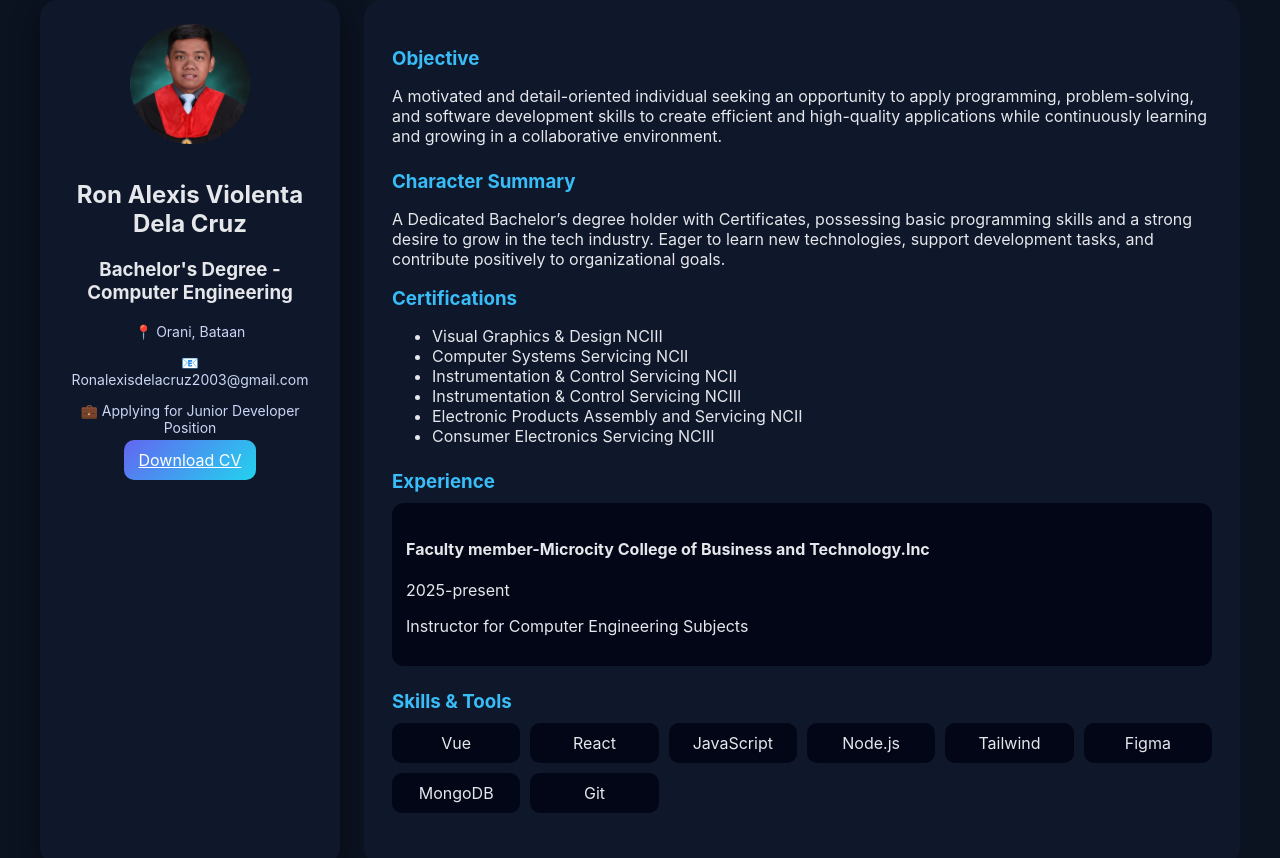
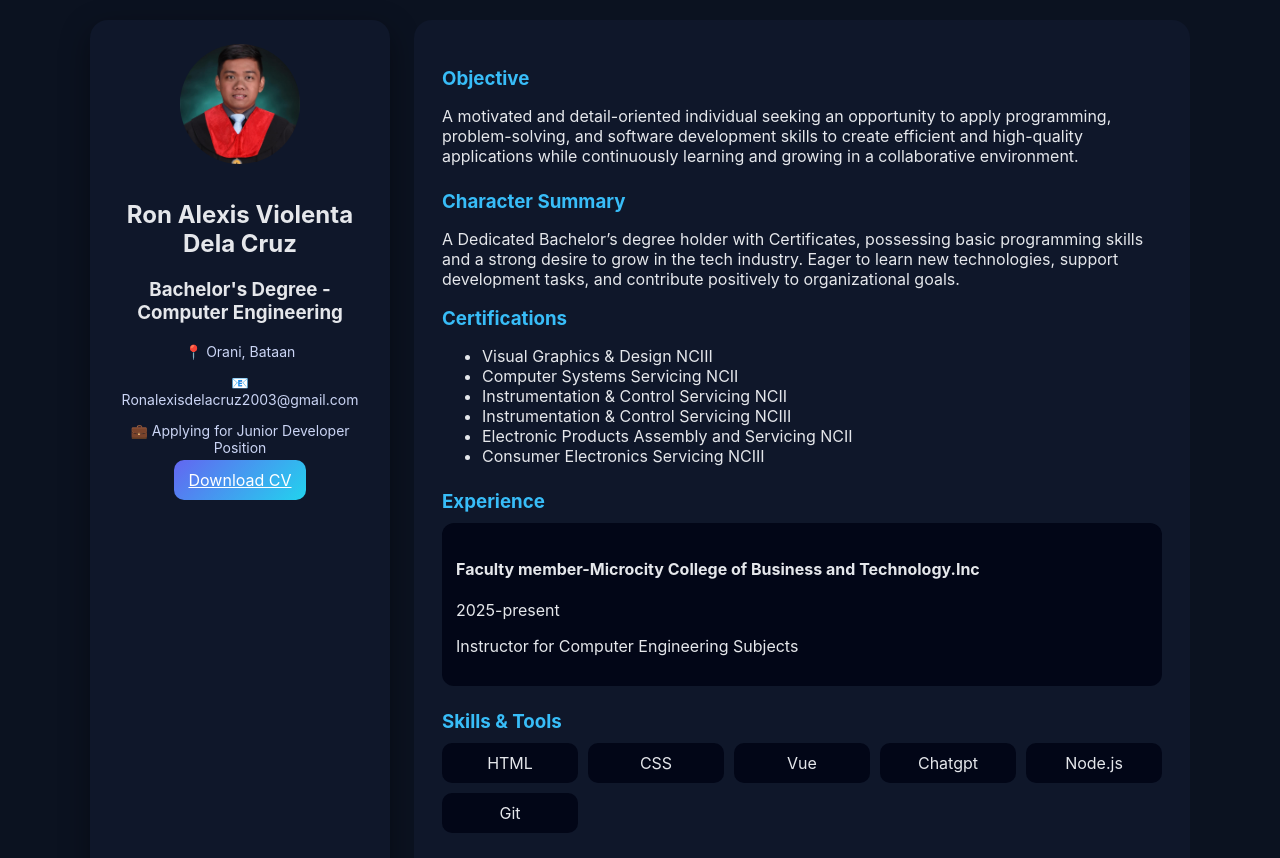
Before and after one commit to AlexisSC0117/MyPortfolio-vue, a Vue app: page / in a window 1280 px wide. Shown: the top 858 px of the page. Built offline with nearby package versions, Linux system fonts and the light colour scheme.

Commit message:
portrait format

```diff
--- a/src/App.vue
+++ b/src/App.vue
@@ -24,14 +24,22 @@ body {
   min-height: 100vh;
   display: flex;
   justify-content: center;
-  align-items: center;
+  align-items: flex-start; /* FIX: allow vertical scroll */
+  padding: 20px 0;
 }
 
 .container {
   display: grid;
   grid-template-columns: 300px 1fr;
   gap: 24px;
-  width: 95%;
-  max-width: 1200px;
+  width: 100%;
+  max-width: 1100px;
+}
+
+/* MOBILE PORTRAIT MODE */
+@media (max-width: 768px) {
+  .container {
+    grid-template-columns: 1fr; /* stack vertically */
+  }
 }
 </style>
--- a/src/components/MainContent.vue
+++ b/src/components/MainContent.vue
@@ -46,13 +46,11 @@
 
 <script setup>
 const skills = [
+  "HTML",
+  "CSS",
   "Vue",
-  "React",
-  "JavaScript",
+  "Chatgpt",
   "Node.js",
-  "Tailwind",
-  "Figma",
-  "MongoDB",
   "Git"
 ]
 </script>
--- a/src/style.css
+++ b/src/style.css
@@ -5,7 +5,7 @@
 
   color-scheme: light dark;
   color: rgba(255, 255, 255, 0.87);
-  background-color: #242424;
+  background-color: #020617;
 
   font-synthesis: none;
   text-rendering: optimizeLegibility;
@@ -13,67 +13,67 @@
   -moz-osx-font-smoothing: grayscale;
 }
 
+* {
+  box-sizing: border-box;
+}
+
+body {
+  margin: 0;
+  min-width: 320px;
+  background: #020617;
+  overflow-x: hidden;
+  display: block; /* FIX: remove center lock */
+}
+
 a {
   font-weight: 500;
   color: #646cff;
   text-decoration: inherit;
 }
+
 a:hover {
   color: #535bf2;
 }
 
-body {
-  margin: 0;
-  display: flex;
-  place-items: center;
-  min-width: 320px;
-  min-height: 100vh;
-}
-
-h1 {
-  font-size: 3.2em;
-  line-height: 1.1;
-}
-
 button {
-  border-radius: 8px;
-  border: 1px solid transparent;
+  border-radius: 10px;
+  border: none;
   padding: 0.6em 1.2em;
   font-size: 1em;
   font-weight: 500;
   font-family: inherit;
   background-color: #1a1a1a;
   cursor: pointer;
-  transition: border-color 0.25s;
 }
+
 button:hover {
-  border-color: #646cff;
+  opacity: 0.9;
 }
-button:focus,
-button:focus-visible {
-  outline: 4px auto -webkit-focus-ring-color;
+
+#app {
+  max-width: 1100px;
+  margin: auto;
+  padding: 20px;
+  text-align: left; /* FIX: mobile-friendly */
 }
 
 .card {
-  padding: 2em;
+  padding: 1.5em;
 }
 
-#app {
-  max-width: 1280px;
-  margin: 0 auto;
-  padding: 2rem;
-  text-align: center;
+/* Mobile-friendly text scaling */
+h1, h2, h3, h4 {
+  line-height: 1.3;
 }
 
+/* Light mode support */
 @media (prefers-color-scheme: light) {
   :root {
     color: #213547;
-    background-color: #ffffff;
+    background-color: #f8fafc;
   }
-  a:hover {
-    color: #747bff;
-  }
+
   button {
-    background-color: #f9f9f9;
+    background-color: #f1f5f9;
   }
 }
```
